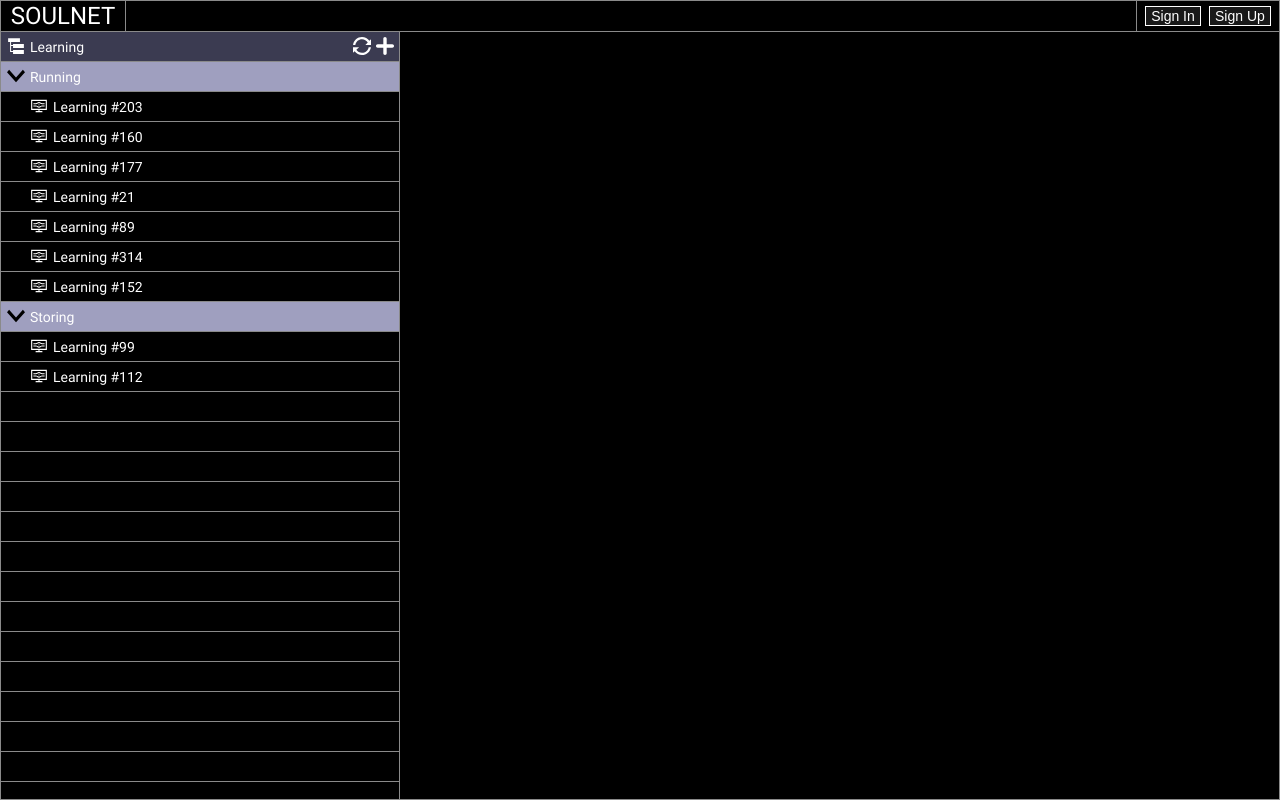
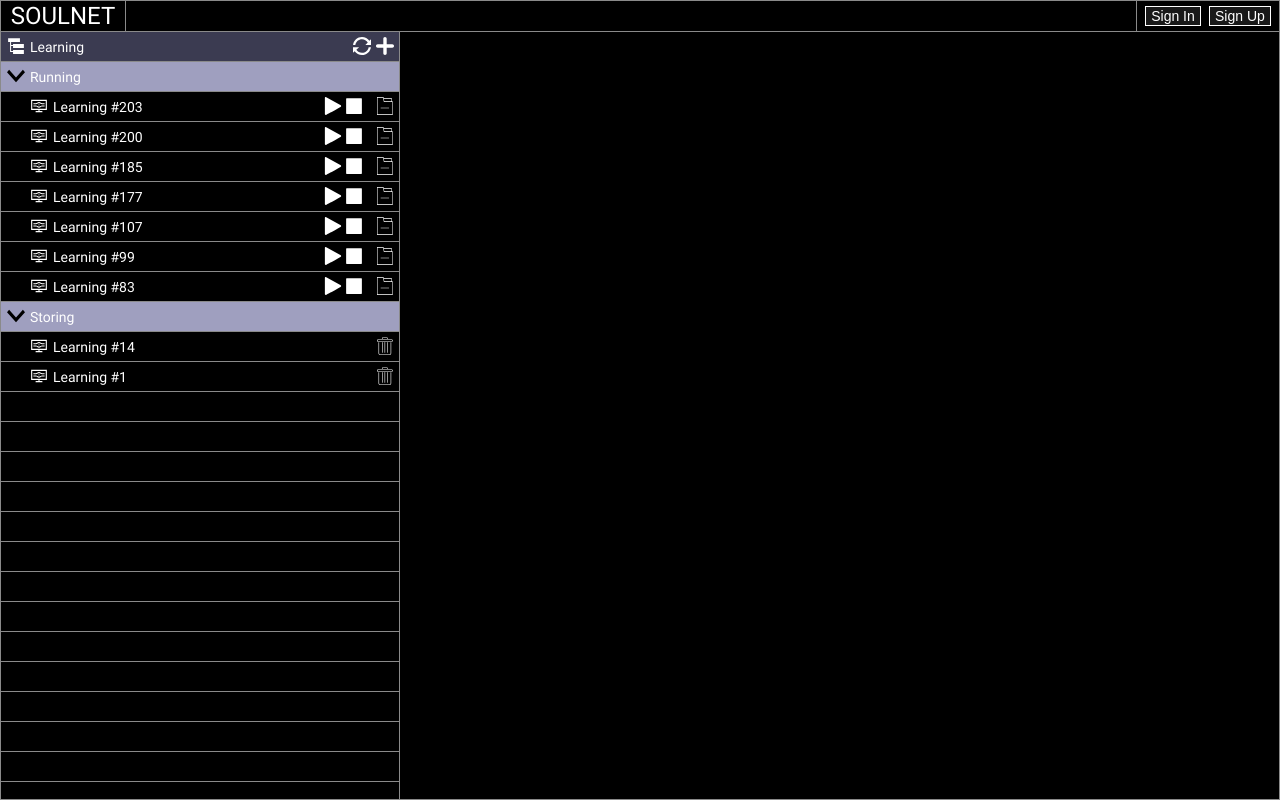
Before and after one commit to bigsoul/soulnet, a React (Create React App) app in the folder frontend/: page /learning in a window 1280 px wide. Built offline with nearby package versions, Linux system fonts and the light colour scheme; no server answers.

Commit message:
Tree layout completed

```diff
--- a/frontend/src/components/Content/ContentLearning.tsx
+++ b/frontend/src/components/Content/ContentLearning.tsx
@@ -7,12 +7,15 @@ import TreeHeader from "../Tree/TreeHeader";
 import TreeItem from "../Tree/TreeItem";
 import TreeColumn from "../Tree/TreeColumn";
 import ButtonTree from "../ButtonTree";
+import Player from "../Player";
 
+import entityLearning from "./../../assets/svg/entity-learning.svg";
 import treeTree from "./../../assets/svg/tree-tree.svg";
 import treeExpand from "./../../assets/svg/tree-expand.svg";
-import entityLearning from "./../../assets/svg/entity-learning.svg";
 import treeRefresh from "./../../assets/svg/tree-refresh.svg";
 import treeAdd from "./../../assets/svg/tree-add.svg";
+import treeFolder from "./../../assets/svg/tree-folder.svg";
+import treeDelete from "./../../assets/svg/tree-delete.svg";
 
 const ButtonTreeStyled = styled(ButtonTree)`
 	margin-right: 5px;
@@ -33,56 +36,76 @@ const ContentLearning = () => (
 					<ButtonTreeStyled svgPath={treeExpand} />
 					Running
 				</TreeColumn>
-				<TreeColumn />
 			</TreeBranch>
 			<TreeItem level={1}>
 				<TreeColumn>
 					<ButtonTreeStyled svgPath={entityLearning} />
 					Learning #203
 				</TreeColumn>
-				<TreeColumn />
+				<TreeColumn align="right">
+					<Player />
+				</TreeColumn>
+				<ButtonTreeStyled svgPath={treeFolder} />
 			</TreeItem>
 			<TreeItem level={1}>
 				<TreeColumn>
 					<ButtonTreeStyled svgPath={entityLearning} />
-					Learning #160
+					Learning #200
 				</TreeColumn>
-				<TreeColumn />
+				<TreeColumn align="right">
+					<Player />
+				</TreeColumn>
+				<ButtonTreeStyled svgPath={treeFolder} />
+			</TreeItem>
+			<TreeItem level={1}>
+				<TreeColumn>
+					<ButtonTreeStyled svgPath={entityLearning} />
+					Learning #185
+				</TreeColumn>
+				<TreeColumn align="right">
+					<Player />
+				</TreeColumn>
+				<ButtonTreeStyled svgPath={treeFolder} />
 			</TreeItem>
 			<TreeItem level={1}>
 				<TreeColumn>
 					<ButtonTreeStyled svgPath={entityLearning} />
 					Learning #177
 				</TreeColumn>
-				<TreeColumn />
+				<TreeColumn align="right">
+					<Player />
+				</TreeColumn>
+				<ButtonTreeStyled svgPath={treeFolder} />
 			</TreeItem>
 			<TreeItem level={1}>
 				<TreeColumn>
 					<ButtonTreeStyled svgPath={entityLearning} />
-					Learning #21
+					Learning #107
 				</TreeColumn>
-				<TreeColumn />
+				<TreeColumn align="right">
+					<Player />
+				</TreeColumn>
+				<ButtonTreeStyled svgPath={treeFolder} />
 			</TreeItem>
 			<TreeItem level={1}>
 				<TreeColumn>
 					<ButtonTreeStyled svgPath={entityLearning} />
-					Learning #89
+					Learning #99
 				</TreeColumn>
-				<TreeColumn />
+				<TreeColumn align="right">
+					<Player />
+				</TreeColumn>
+				<ButtonTreeStyled svgPath={treeFolder} />
 			</TreeItem>
 			<TreeItem level={1}>
 				<TreeColumn>
 					<ButtonTreeStyled svgPath={entityLearning} />
-					Learning #314
+					Learning #83
 				</TreeColumn>
-				<TreeColumn />
-			</TreeItem>
-			<TreeItem level={1}>
-				<TreeColumn>
-					<ButtonTreeStyled svgPath={entityLearning} />
-					Learning #152
+				<TreeColumn align="right">
+					<Player />
 				</TreeColumn>
-				<TreeColumn />
+				<ButtonTreeStyled svgPath={treeFolder} />
 			</TreeItem>
 			<TreeBranch>
 				<TreeColumn>
@@ -94,16 +117,20 @@ const ContentLearning = () => (
 			<TreeItem level={1}>
 				<TreeColumn>
 					<ButtonTreeStyled svgPath={entityLearning} />
-					Learning #99
+					Learning #14
 				</TreeColumn>
-				<TreeColumn />
+				<TreeColumn align="right">
+					<ButtonTreeStyled svgPath={treeDelete} />
+				</TreeColumn>
 			</TreeItem>
 			<TreeItem level={1}>
 				<TreeColumn>
 					<ButtonTreeStyled svgPath={entityLearning} />
-					Learning #112
+					Learning #1
 				</TreeColumn>
-				<TreeColumn />
+				<TreeColumn align="right">
+					<ButtonTreeStyled svgPath={treeDelete} />
+				</TreeColumn>
 			</TreeItem>
 			<TreeItem />
 			<TreeItem />
--- /dev/null
+++ b/frontend/src/components/Player.tsx
@@ -0,0 +1,25 @@
+import styled from "styled-components";
+import ButtonTree from "./ButtonTree";
+
+import playerPlay from "../assets/svg/player-play.svg";
+import playerStop from "../assets/svg/player-stop.svg";
+
+const PlayerDiv = styled.div`
+	width: 45px;
+	height: 20px;
+	display: flex;
+	align-items: center;
+	justify-content: space-evenly;
+	margin-right: 10px;
+`;
+
+const Player = () => {
+	return (
+		<PlayerDiv>
+			<ButtonTree svgPath={playerPlay} />
+			<ButtonTree svgPath={playerStop} />
+		</PlayerDiv>
+	);
+};
+
+export default Player;
```
